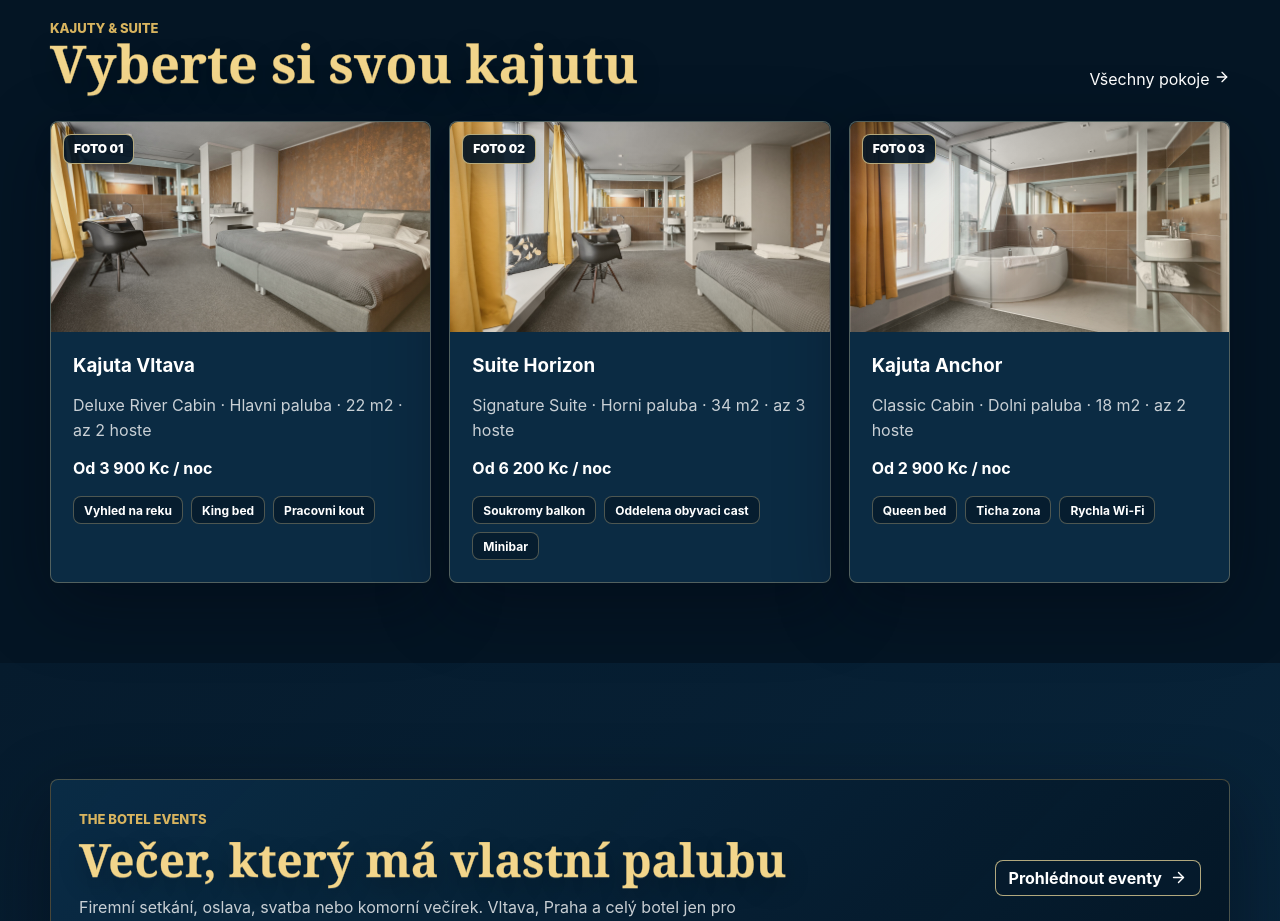
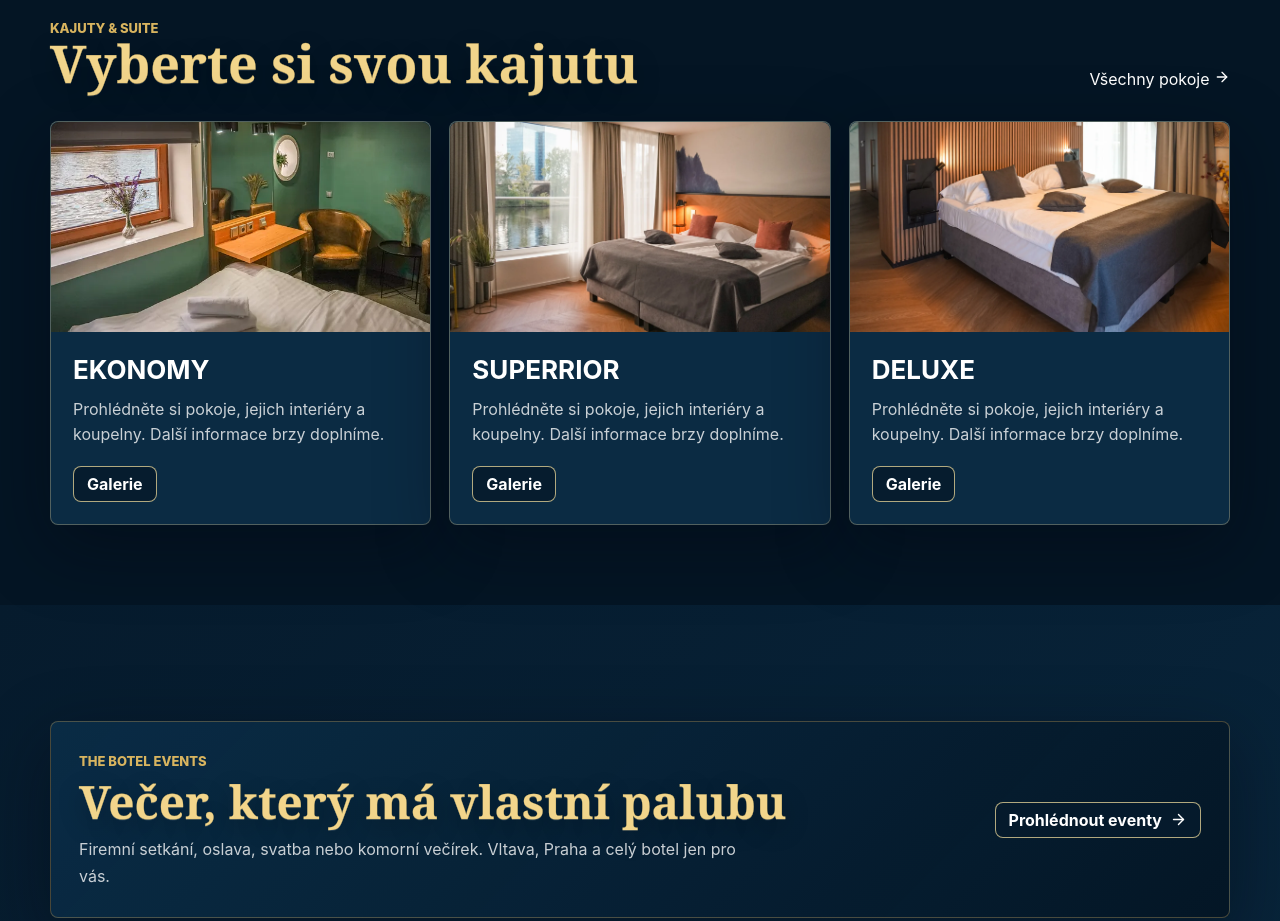
Before and after one commit to vct5d8tb75-sketch/botel-app, a Next.js app: page / in a window 1280 px wide. Shown: the part 2820-3741 px from the top of the page. Built offline with nearby package versions, Linux system fonts and the light colour scheme.

Commit message:
Show current room categories and galleries on homepage

```diff
--- a/src/app/page.tsx
+++ b/src/app/page.tsx
@@ -2,10 +2,9 @@ import Link from "next/link";
 import type { CSSProperties } from "react";
 import { ArrowRight, CalendarCheck, HeartHandshake, Sparkles } from "lucide-react";
 import { PublicHeader } from "@/components/public-header";
-import { RoomCard } from "@/components/room-card";
+import { RoomCategoryCards } from "@/components/room-category-cards";
 import { crewMembers } from "@/lib/crew-assets";
 import { formatPhotoNumber } from "@/lib/photo-index";
-import { rooms } from "@/lib/mock-data";
 import { publicAsset } from "@/lib/site-assets";
 
 const highlights = [
@@ -137,9 +136,7 @@ export default function HomePage() {
             </div>
             <Link className="text-link" href="/pokoje">Všechny pokoje <ArrowRight size={16} aria-hidden="true" /></Link>
           </div>
-          <div className="card-grid">
-            {rooms.map((room) => <RoomCard key={room.id} room={room} />)}
-          </div>
+          <RoomCategoryCards />
         </div>
       </section>
 
--- /dev/null
+++ b/src/components/room-category-cards.tsx
@@ -0,0 +1,29 @@
+import Link from "next/link";
+import { publicAsset } from "@/lib/site-assets";
+
+const categories = [
+  { name: "EKONOMY", gallery: "/pokoje/ekonomy/", image: "/rooms/ekonomy/thumbs/img_0762.webp" },
+  { name: "SUPERRIOR", gallery: "/pokoje/superrior/", image: "/rooms/superrior/img_0471.webp" },
+  { name: "DELUXE", gallery: "/pokoje/deluxe/", image: "/rooms/deluxe/img_0929.webp" },
+] as const;
+
+export function RoomCategoryCards({ headingLevel = 3 }: { headingLevel?: 2 | 3 }) {
+  const Heading = headingLevel === 2 ? "h2" : "h3";
+
+  return (
+    <div className="card-grid">
+      {categories.map((category) => (
+        <article className="room-card" key={category.name} aria-labelledby={category.name.toLowerCase()}>
+          <Link href={category.gallery} aria-label={"Prohlédnout fotografie pokojů " + category.name}>
+            <img src={publicAsset(category.image)} alt={"Pokoj " + category.name} width={640} height={427} loading="lazy" style={{ display: "block", width: "100%", height: "210px", objectFit: "cover", borderRadius: "8px 8px 0 0" }} />
+          </Link>
+          <div className="room-body">
+            <Heading id={category.name.toLowerCase()} style={{ margin: "0 0 12px", fontSize: "26px" }}>{category.name}</Heading>
+            <p className="room-meta" style={{ margin: 0 }}>Prohlédněte si pokoje, jejich interiéry a koupelny. Další informace brzy doplníme.</p>
+            <Link className="button" href={category.gallery} style={{ marginTop: "20px" }}>Galerie</Link>
+          </div>
+        </article>
+      ))}
+    </div>
+  );
+}
```
Also changed, not shown: src/app/pokoje/page.tsx (+2 -34 lines).
